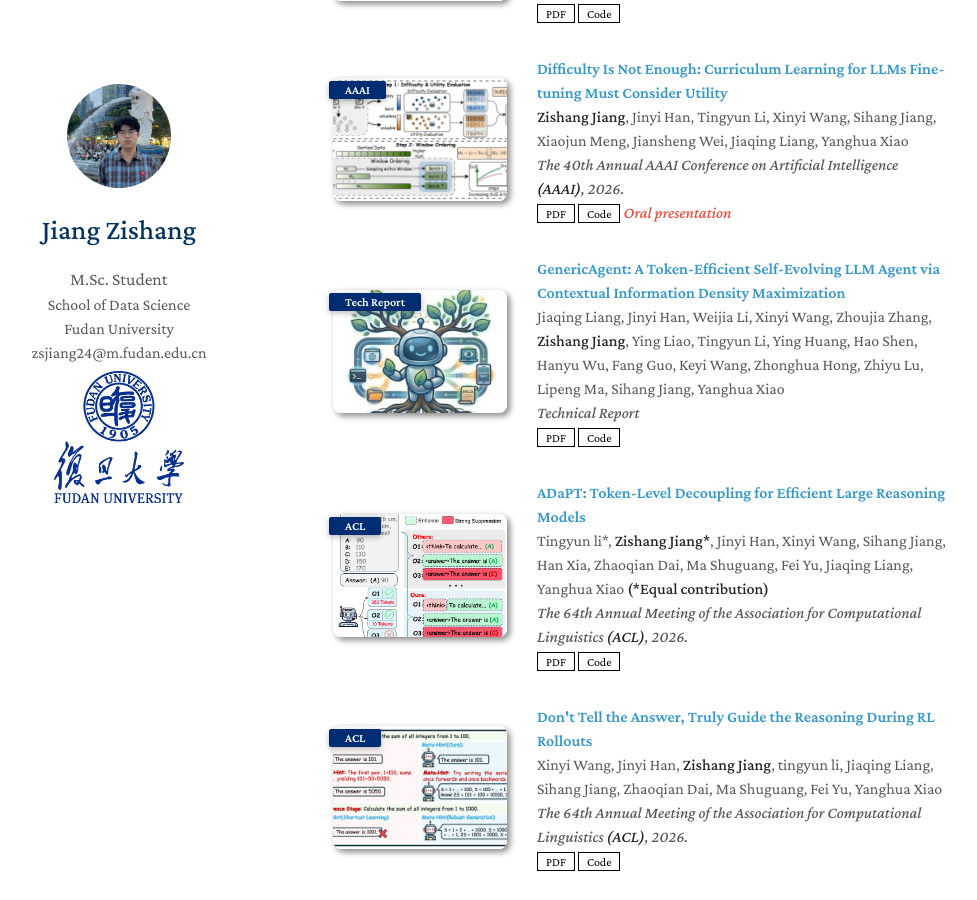
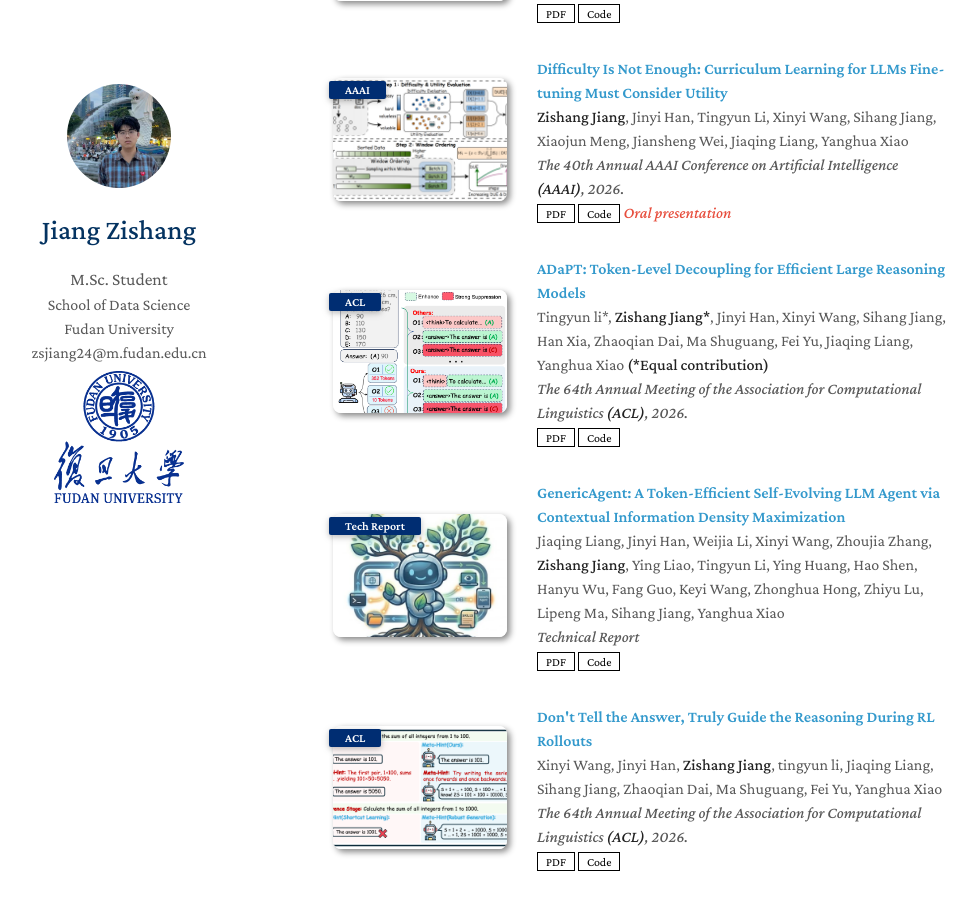
Before and after one commit to Jiangzs1028/Jiangzs1028.github.io, a Jekyll site: the page built from index.md, in a window 1280 px wide and 900 px high, scrolled down 1214 px. Shown: the whole window, without its empty margins (157-1134 px from the left). Built offline with Jekyll 4.4.1, drawn with Linux system fonts in a browser that asks for light colours; a style sheet for code colours, icons or effects is not loaded; our own code applies the rules of GitHub Pages for plain Markdown files.

Commit message:
Adjust internship logos and publication order

```diff
--- a/_includes/internships.md
+++ b/_includes/internships.md
@@ -7,7 +7,7 @@
 <div class="internship-row" style="margin: 0 0 24px;">
   {% if item.logo %}
   <div style="margin-bottom: 6px;">
-    <img src="{{ item.logo }}" alt="{{ item.company }} logo" style="max-height: 46px; max-width: 300px; width: auto; height: auto;">
+    <img src="{{ item.logo }}" alt="{{ item.company }} logo" style="max-height: 28px; max-width: 180px; width: auto; height: auto;">
   </div>
   {% endif %}
   <div style="font-size: 1.05rem; font-weight: 600; color: #666; line-height: 1.45;">
```
Also changed, not shown: _data/publications.yml (+8 -7 lines).
